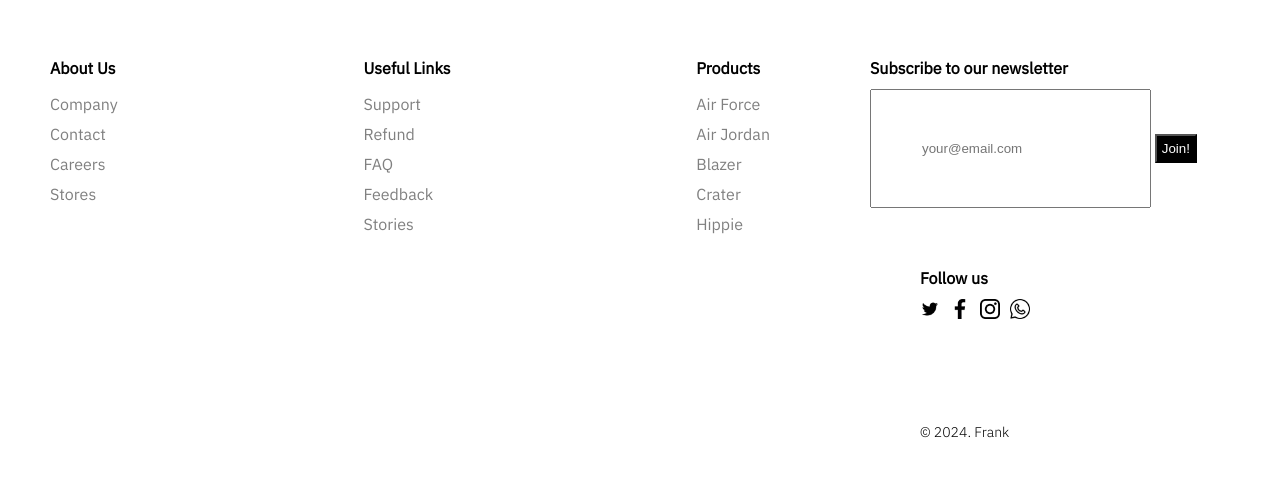
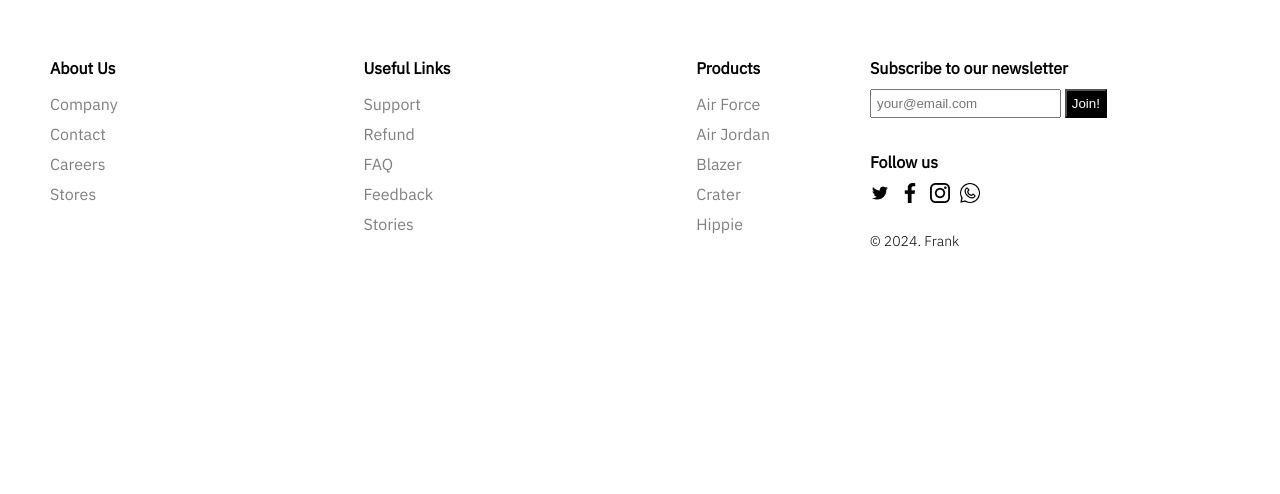
Before and after one commit to Nyigan/ecommerce, a plain HTML site: page index.html in a window 1280 px wide. Shown: the part 3052-3546 px from the top of the page. After the commit the page ends 3352 px from the top, so only its background shows below. Drawn offline with Linux system fonts and the light colour scheme.

Commit message:
fixed typo

```diff
--- a/index.html
+++ b/index.html
@@ -222,14 +222,14 @@
         </div>
     </div>
     <div class="footerRight">
-        <div class="footerRightMenu">
+        <div class="footerRightmenu">
             <h1 class="fMenuTitle">Subscribe to our newsletter</h1>
             <div class="fMail">
                 <input type="text" placeholder="your@email.com" class="fInput">
                 <button class="fButton">Join!</button>
             </div>
         </div>
-        <div class="footerRight">
+        <div class="footerRightMenu">
             <h1 class="fMenuTitle">Follow us</h1>
             <div class="fIcons">
                 <a href="https://twitter.com/7thfrank" target="_blank" rel="noopener noreferrer">
@@ -246,7 +246,7 @@
                 </a>
             </div>
         </div>
-        <div class="footerRight">
+        <div class="footerRightMenu">
              <span class="copyright"> &copy;<!--2024 - -->
             <script>document.write(new Date().getFullYear())</script>. Frank</span>
         </div>
--- a/styles.css
+++ b/styles.css
@@ -365,7 +365,7 @@ footer {
     justify-content: space-between;
 }
 .fInput{
-    padding: 50px;
+    padding: 5px;
 }
 .fButton {
     padding: 5px;
```
